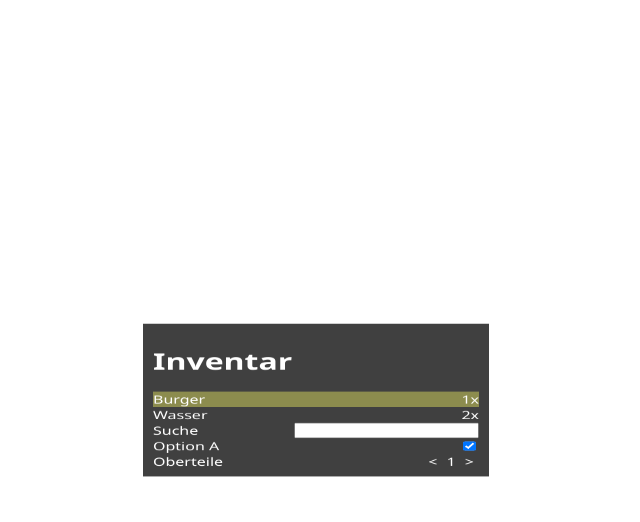
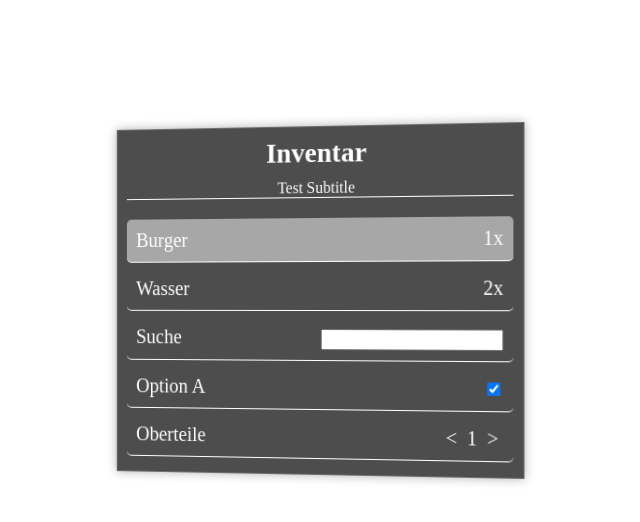
Before and after one commit to brudinero/nameless-menu, a Vue app: page / in a window 1280 px wide. Shown: the top 522 px of the page, without its empty margins (324-964 px from the left). Built offline with nearby package versions, Linux system fonts and the light colour scheme.

Commit message:
Nice Änderungen Center etc.

```diff
--- a/src/Menu.vue
+++ b/src/Menu.vue
@@ -1,7 +1,9 @@
 <template>
     <div class="menu">
         <h1>{{ menuTitle }}</h1>
-        <div v-for="(item, index) in menuItems" :key="index" :class="{ 'focused': index === focusedIndex }">
+        <div class="menu-subtitle">{{ menuSubtitle }}</div>
+        <div v-for="(item, index) in menuItems" :key="index" class="menu-item"
+            :class="{ 'focused': index === focusedIndex }">
             <text-item v-if="item.type === 'text'" :left-title="item.leftTitle" :right-title="item.rightTitle"
                 :callback="item.callback" @enter-pressed="onTextItemEnterPressed" :ref="`textItem-${index}`"></text-item>
             <list-item v-else-if="item.type === 'list'" :left-title="item.leftTitle" :numbers="item.numbers"
@@ -12,6 +14,7 @@
             <checkbox-item v-else-if="item.type === 'checkbox'" :left-title="item.leftTitle"
                 :initial-checked="item.initialChecked" :ref="`checkboxItem-${index}`" :callback="item.callback"
                 @value-change="onCheckboxItemValueChange"></checkbox-item>
+            <div v-if="item.type !== 'text' && item.type !== 'list'" class="menu-item-right"></div>
         </div>
     </div>
 </template>
@@ -48,6 +51,7 @@ export default {
     methods: {
         createMenu(menuData) {
             this.menuTitle = menuData.title;
+            this.menuSubtitle = menuData.menuSubtitle;
             this.menuItems = menuData.items.map((item, index) => {
                 if (item.type === 'list') {
                     return { ...item, refName: `listItem-${index}`, callback: item.callback };
@@ -167,6 +171,7 @@ export default {
         // Testdaten zum Testen im Browser
         const testData = {
             title: 'Inventar',
+            menuSubtitle: 'Test Subtitle',
             items: [
                 {
                     type: 'text',
@@ -213,61 +218,48 @@ export default {
 
 <style scoped>
 .focused {
-    background-color: rgba(255, 255, 100, 0.4);
+    outline: none;
+    background-color: rgba(255, 255, 255, 0.5);
 }
 
 .menu {
-    position: absolute;
-    top: 50%;
-    left: 50%;
-    transform: translate(-50%, -50%) rotateX(45deg);
-    border: 2px solid #fff;
-    background-color: rgba(0, 0, 0, 0.75);
+    width: 400px;
+    background-color: rgba(33, 33, 33, 0.8);
+    border: 1px solid rgba(255, 255, 255, 0.2);
+    box-shadow: 0 0 10px rgba(0, 0, 0, 0.3);
+    transform: perspective(2400px) rotateY(-15deg);
+    margin: 10% auto;
     padding: 10px;
-    width: 350px;
-    box-sizing: border-box;
-    font-family: 'Segoe UI', Tahoma, Geneva, Verdana, sans-serif;
-    color: #fff;
 }
 
-.menu-title {
+.menu-subtitle {
+    color: white;
+    border-bottom: 1px solid white;
+    margin-bottom: 20px;
     text-align: center;
-    font-size: 24px;
-    margin-bottom: 10px;
 }
 
-.menu-items {
-    display: flex;
-    flex-direction: column;
-    gap: 10px;
-    max-height: 350px;
-    overflow-y: scroll;
+.menu h1 {
+    color: white;
+    margin: 0 0 10px;
+    font-size: 28px;
+    text-align: center;
+}
+
+.menu-subtitle.focused {
+    background-color: rgba(255, 255, 255, 0.1);
 }
 
 .menu-item {
-    display: flex;
-    justify-content: space-between;
-    align-items: center;
-    height: 40px;
-    background-color: rgba(255, 255, 255, 0.2);
-    padding: 0 10px;
+    margin-bottom: 5px;
+    padding: 10px;
     border-radius: 5px;
-    transition: background-color 0.2s ease;
+    color: white;
+    font-size: 20px;
     cursor: pointer;
-}
-
-.menu-item:hover {
-    background-color: rgba(255, 255, 255, 0.3);
-
-}
-
-.menu-item.focused {}
-
-.menu-item-label {
-    flex: 1;
-}
-
-.menu-item-value {
-    flex: 0 0 auto;
+    transition: background-color 0.3s ease;
+    border-bottom: 1px solid white;
+    border-width: 0 0 1px 0;
+    border-color: white;
 }
 </style>
--- a/src/components/CheckboxItem.vue
+++ b/src/components/CheckboxItem.vue
@@ -1,7 +1,9 @@
 <template>
     <div class="checkbox-item">
         <span class="left">{{ leftTitle }}</span>
-        <input class="right" type="checkbox" v-model="isChecked" />
+        <span class="right">
+            <input class="right" type="checkbox" v-model="isChecked" />
+        </span>
     </div>
 </template>
 
--- a/src/components/InputItem.vue
+++ b/src/components/InputItem.vue
@@ -1,7 +1,9 @@
 <template>
     <div class="input-item">
         <span class="left">{{ leftTitle }}</span>
-        <input class="input-field" type="text" ref="input" v-model="inputValue" @keydown.enter="onEnterKeyPressed" />
+        <span class="right">
+            <input class="input-field" type="text" ref="input" v-model="inputValue" @keydown.enter="onEnterKeyPressed" />
+        </span>
     </div>
 </template>
 
--- a/src/components/TextItem.vue
+++ b/src/components/TextItem.vue
@@ -46,5 +46,10 @@ export default {
 .text-item {
     display: flex;
     justify-content: space-between;
+    align-items: center;
+}
+
+.text-item .right {
+    text-align: right;
 }
 </style>
```
